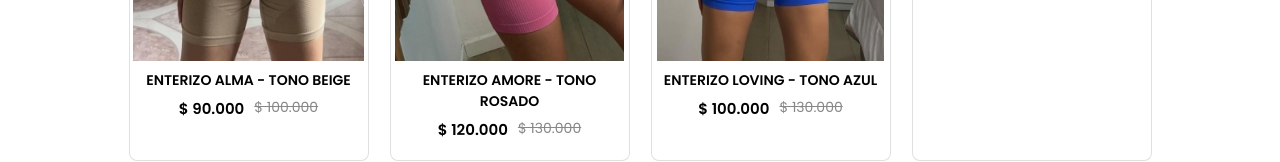
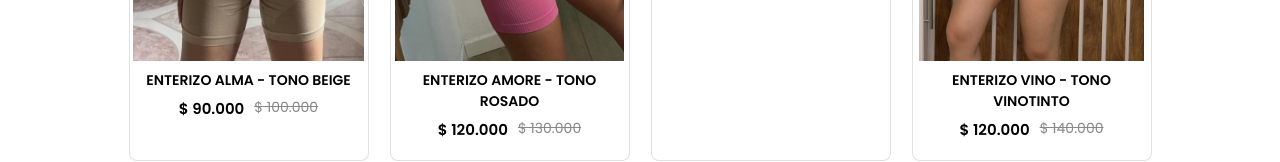
Before and after one commit to luis13xd/arual, a React (Create React App) app: page /enterizos in a window 1280 px wide. Shown: the part 433-595 px from the top of the page. Built offline with nearby package versions, Linux system fonts and the light colour scheme.

Commit message:
eliminamos data de enterizos loving azul

```diff
--- a/src/Components/Assets/all_product.js
+++ b/src/Components/Assets/all_product.js
@@ -219,25 +219,6 @@ let all_product = [
     image3: enterizoamorerosado3,
     image4: enterizoamorerosado4,
     new_price: 120000,
-    old_price: 130000,
-    sizes: {
-      XS: false,
-      S: true,
-      M: true,
-      L: false,
-      XL: false,
-    },
-  },
-  {
-    id: 130,
-    name: "ENTERIZO LOVING - TONO AZUL",
-    category: "enterizos",
-    description: "Tela suave con acabados de la mejor calidad",
-    image: enterizolovingazul1,
-    image2: enterizolovingazul2,
-    image3: enterizolovingazul3,
-    image4: enterizolovingazul4,
-    new_price: 100000,
     old_price: 130000,
     sizes: {
       XS: false,
```
